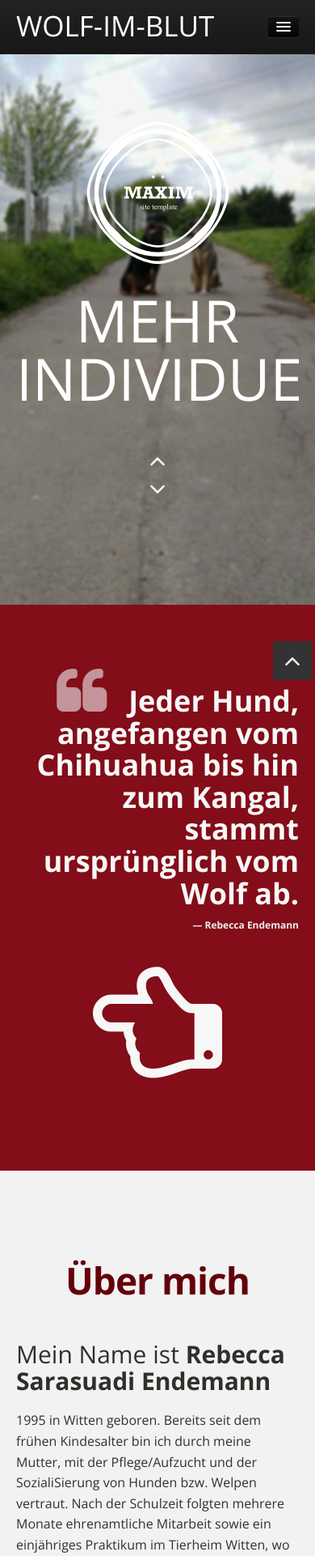
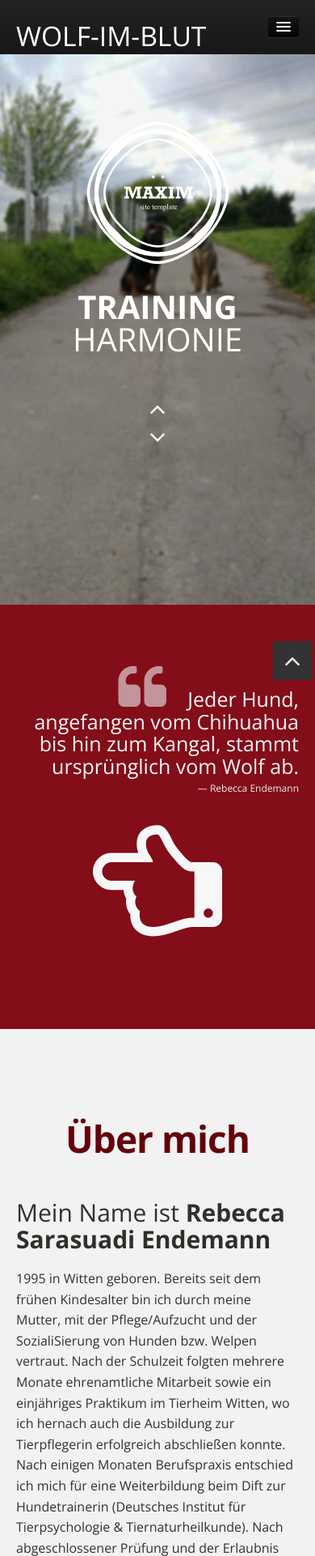
Before and after one commit to kreativteam/Wolf-im-Blut, a PHP site: page / in a window 390 px wide. Shown: the top 1922 px of the page at 81% size. Run offline with PHP 8.4, Linux system fonts and the light colour scheme; some libraries are stand-ins or nearby versions.

Commit message:
css optimierungen

```diff
--- a/css/style.css
+++ b/css/style.css
@@ -1595,6 +1595,8 @@
 	}
 	.navbar-inner h1.brand {
 		margin-left: 20px;
+		font-size: 1.75em;
+		font-weight: 400;
 	}
 	.navbar-inner .btn-navbar {
 		margin: 20px 20px 0;
@@ -1624,9 +1626,20 @@
 	}
 	.navbar-inner h1.brand {
 		margin-left: 20px;
+		font-size: 1.75em;
+		font-weight: 400;
 	}
 	.navbar-inner .btn-navbar {
 		margin: 20px 20px 0;
+	}
+	#main-flexslider ul.slides li p {
+		font-size: 50px;
+		line-height: 1;
+	}
+	blockquote.large {
+		font-size: 30px;
+		font-weight: 500;
+		line-height: 1.1em;
 	}
 	.container {
 		padding-right: 20px;
@@ -1647,6 +1660,20 @@
 /* Smaller screens ----------- */
 
 @media (max-width: 480px) {
+	.navbar .brand a {
+		margin-left: 0px;
+		font-size: 1.2em;
+		font-weight: 300;
+	}
+	blockquote.large {
+		font-size: 25px;
+		font-weight: 500;
+		line-height: 1.1em;
+	}
+	#main-flexslider ul.slides li p {
+		font-size: 40px;
+		line-height: 1;
+	}
 	#header-wrapper {
 		padding-top: 80px;
 	}
@@ -1665,6 +1692,20 @@
 /* Smartphones (portrait and landscape) ----------- */
 
 @media only screen and (min-device-width: 320px) and (max-device-width: 480px) {
+	.navbar .brand a {
+		margin-left: 0px;
+		font-size: 1.0em;
+		font-weight: 300;
+	}
+	blockquote.large {
+		font-size: 25px;
+		font-weight: 500;
+		line-height: 1.1em;
+	}
+	#main-flexslider ul.slides li p {
+		font-size: 40px;
+		line-height: 1;
+	}
 	section.section {
 		padding: 1em 0;
 	}
```
Also changed, not shown: index.html (+20 -10 lines).
